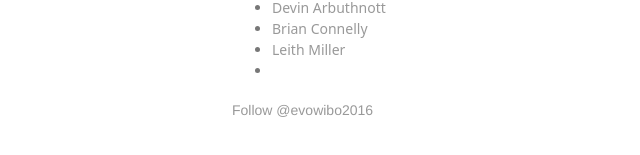
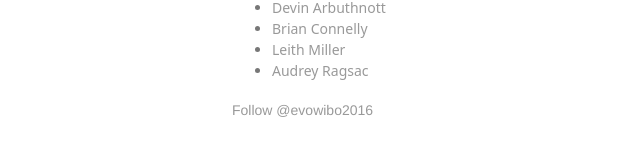
Before and after one commit to kvanraay/evowibo2016, a plain HTML site: page organization.html in a window 1280 px wide. Shown: the part 423-578 px from the top of the page, 338-978 px from the left. Drawn offline with Linux system fonts and the light colour scheme.

Commit message:
Update organization.html

```diff
--- a/organization.html
+++ b/organization.html
@@ -53,7 +53,7 @@
 <li><a href="http://www.promislowlab.org/currentpeople.html">Devin Arbuthnott</a></li>
 <li><a href="http://bconnelly.net/">Brian Connelly</a></li>
 <li><a href="http://faculty.washington.edu/ssantana/wordpress/lab-members/leith-miller/">Leith Miller</a></li>
-<li><a href="https://audreyragsac.wordpress.com/about/"Audrey Ragsac</a></li>
+<li><a href="https://audreyragsac.wordpress.com/about/">Audrey Ragsac</a></li>
 
 </ul>
 
```
